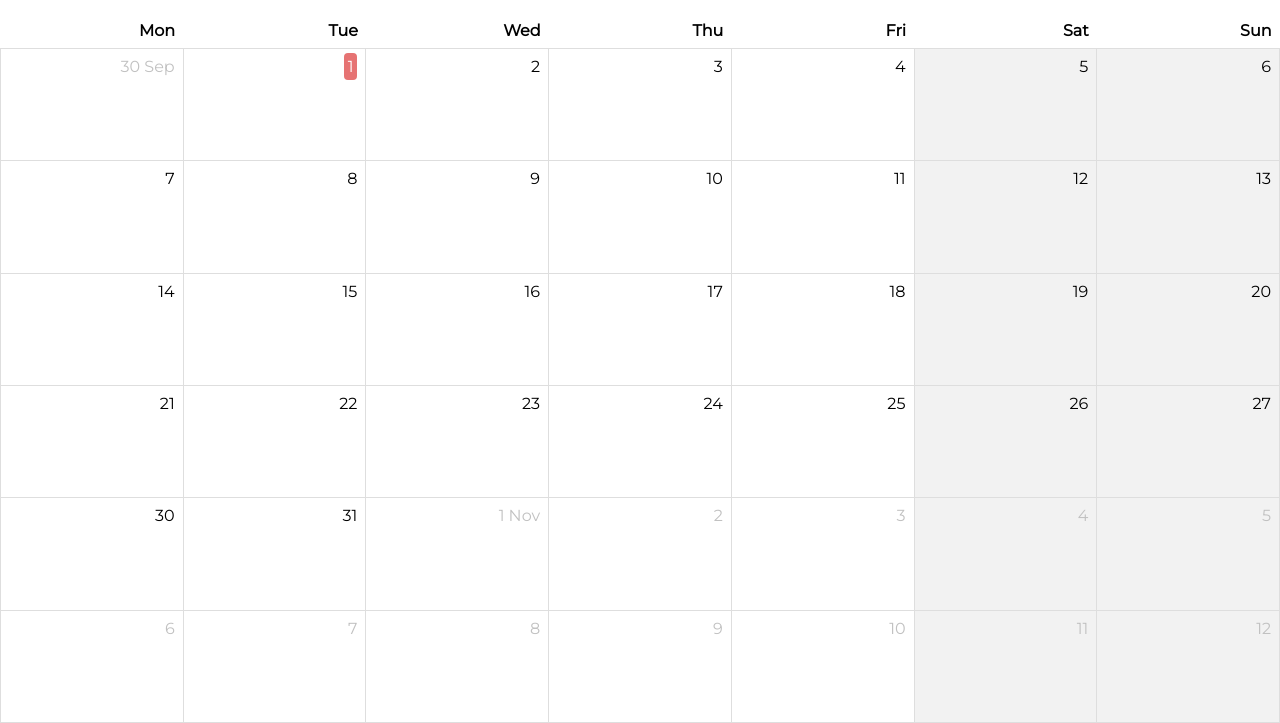
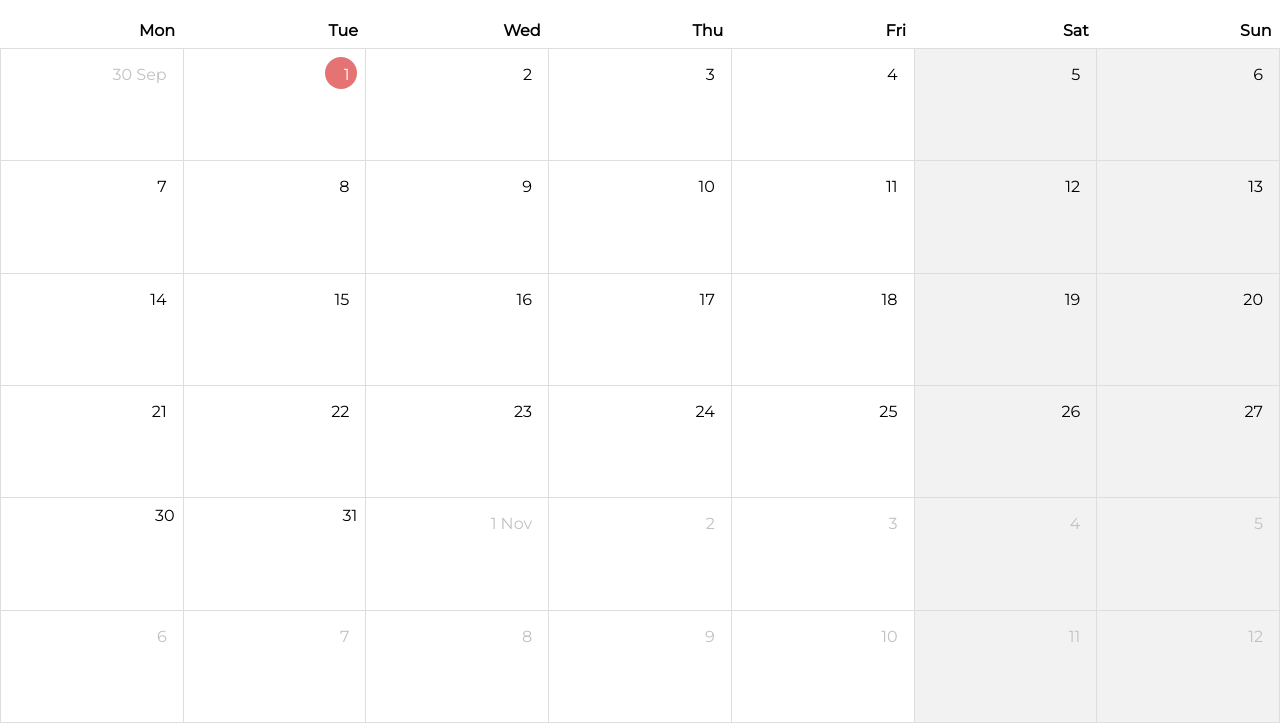
Before and after one commit to kyborq/weblabs, a plain HTML site: page lab3/index.html in a window 1280 px wide. Shown: the part 77-800 px from the top of the page. Drawn offline with Linux system fonts and the light colour scheme.

Commit message:
Edited styles from master branch

```diff
--- a/lab3/css/style.css
+++ b/lab3/css/style.css
@@ -67,13 +67,20 @@ body {
   border-radius: 4px;
   color: white;
   text-align: left;
-  margin-top: 8px;
+  margin-top: 32px;
+}
+
+.day {
+  padding: 8px;
+  display: block;
+  float: right;
+  min-width: 16px;
+  height: 16px;
 }
 
 .today {
-  padding: 4px;
   background: #E67373;
-  border-radius: 4px;
+  border-radius: 100%;
   color: white;
 }
 
```
